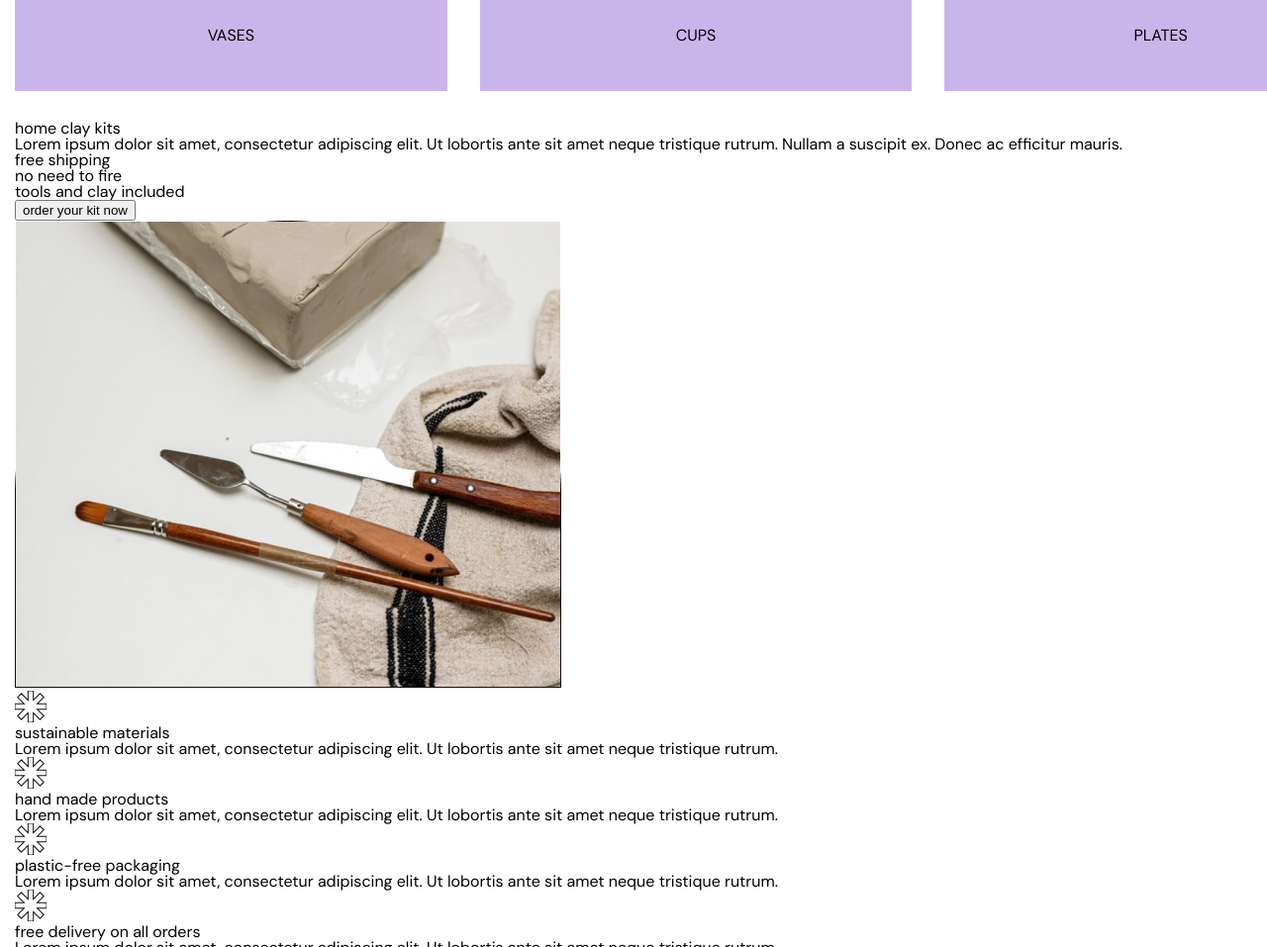
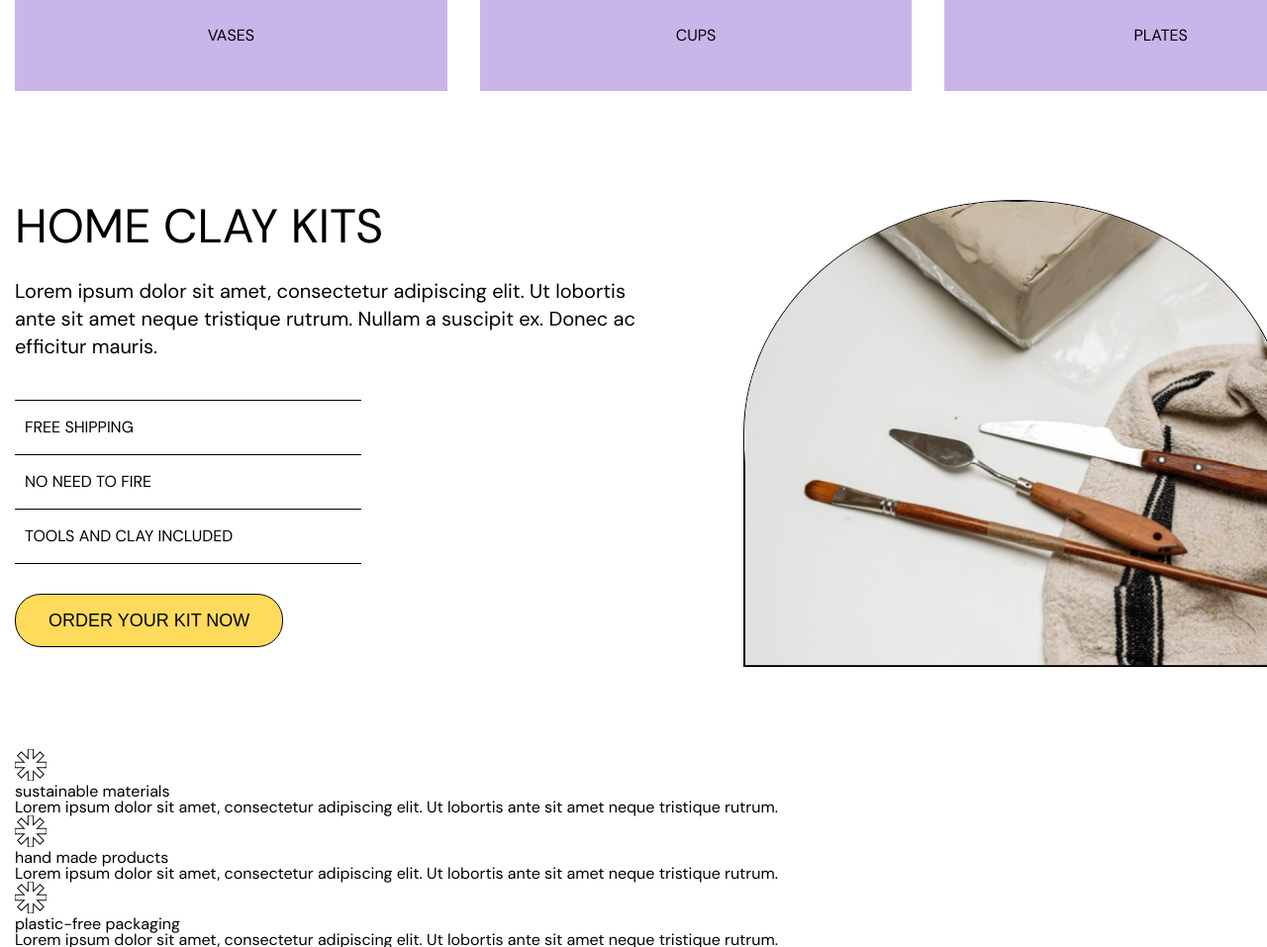
Before and after one commit to balloon383/landing_studio_polly, a website: page app/index.html in a window 1280 px wide. Shown: the part 3280-4237 px from the top of the page at 99% size. Drawn offline with Linux system fonts and the light colour scheme.

Commit message:
styled kits block

```diff
--- a/app/index.html
+++ b/app/index.html
@@ -139,18 +139,18 @@
 			<section class="content__container ">
 				<h2 class="category__header">shop by category</h2>
 				<section class="category__container">
-					<div class="category__card">
+					<a class="category__card">
 						<img class="category__image" src="./images/vases.png" alt="category image">
 						<p class="category__text">vases</p>
-					</div>
-					<div class="category__card">
+					</a>
+					<a class="category__card">
 						<img class="category__image" src="./images/cups.png" alt="category image">
 						<p class="category__text">cups</p>
-					</div>
-					<div class="category__card">
+					</a>
+					<a class="category__card">
 						<img class="category__image" src="./images/plates.png" alt="category image">
 						<p class="category__text">plates</p>
-					</div>
+					</a>
 				</section>
 
 			</section>
@@ -169,7 +169,7 @@
 					<button class="kits__button">order your kit now</button>
 				</section>
 				<section class="kits__subcontainer--second">
-					<img src="./images/kits.png" alt="kits image">
+					<img class="kits__image" src="./images/kits.png" alt="kits image">
 				</section>
 			</section>
 		</section>
--- a/app/scss/style.scss
+++ b/app/scss/style.scss
@@ -360,39 +360,88 @@ svg{
 
     // .kits__box
 
-    &__box {}
+    &__box {
+        padding: 80px 0px;
+    }
 
     // .kits__container
 
-    &__container {}
+    &__container {
+        display: flex;
+        justify-content: space-between;
+        column-gap: 96px;
+    }
 
     // .kits__subcontainer
 
-    &__subcontainer {}
+    &__subcontainer {
+        flex: 1 1 50%;
+    }
 
     // .kits__header
 
-    &__header {}
+    &__header {
+        font-size: 48px;
+        line-height: 53px;
+        text-transform: uppercase;
+        margin-bottom: 25px;
+    }
 
     // .kits__text
 
-    &__text {}
+    &__text {
+        font-size: 20px;
+        line-height: 28px;
+        margin-bottom: 40px;
+    }
 
     // .kits__ul
 
-    &__ul {}
+    &__ul {
+        margin-bottom: 30px;
+    }
 
     // .kits__li
 
-    &__li {}
+    &__li {
+        border-top: 1px solid black;
+        max-width: 330px;
+        padding: 15px 10px;
+        text-transform: uppercase;
+        line-height: 24px;
+        &:nth-child(3){
+            border-bottom: 1px solid black;
+        }
+    }
+
 
     // .kits__button
 
-    &__button {}
+    &__button {
+        padding: 17px 33px;
+        border-radius: 26px;
+        background-color: $yellow-bg;
+        border: 1px solid black;
+        font-size: 18px;
+        line-height: 18px;
+        text-align: center;
+        text-transform: uppercase;
+    }
 
     // .kits__subcontainer--second
 
-    &__subcontainer--second {}
+    &__subcontainer--second {
+        flex: 1 1 50%;
+        border-radius: 50% 50% 0 0;
+
+    }
+    &__image{
+        max-width: 550px;
+        max-height: 470px;
+        border-radius: 50% 50% 0 0;
+        border: 1px solid black;
+
+    }
 }
 
 .amenities {
```
Also changed, not shown: app/css/style.min.css.
